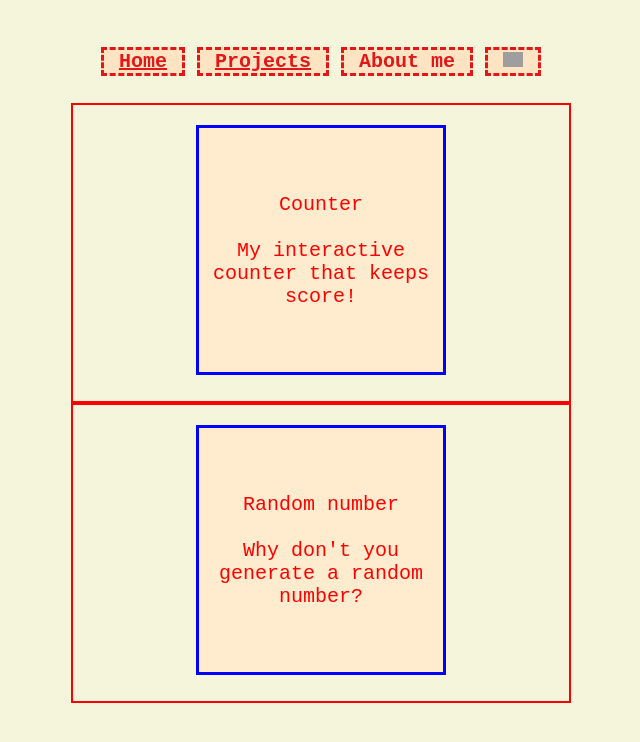
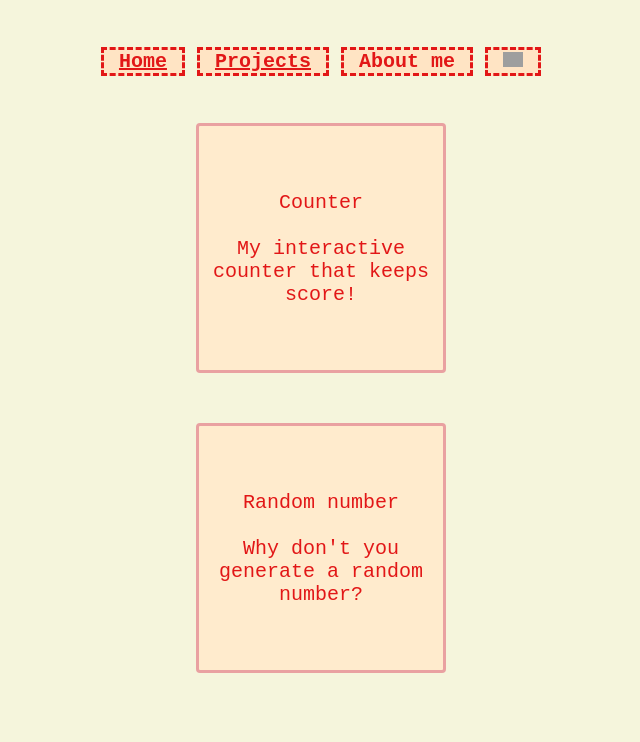
Before and after one commit to SeamlyUK/Seamly, a plain HTML site: page Projects.html in a window 1280 px wide. Shown: the whole page, without its empty margins (319-959 px from the left). Drawn offline with Linux system fonts and the light colour scheme; grey boxes are pictures that could not be loaded.

Commit message:
Update to website

```diff
--- a/styles.css
+++ b/styles.css
@@ -25,6 +25,7 @@ h1 {
 
 .first {
     color: rgb(37, 37, 26);
+    text-align: center;
 }
 
 p {
@@ -90,9 +91,9 @@ a {
     display: flex;
     height: 300px;
     width: 500px;
-    border: 2px solid red;
     justify-content: center;
     justify-content: space-evenly;
+    color: rgb(226, 23, 23);
 }
 
 .p1 {
@@ -102,10 +103,11 @@ a {
     text-align: center;
     width: 250px;
     height: 250px;
-    border: 3px solid blue;
+    border: 3px solid rgb(233, 161, 161);
+    border-radius: 4px;
     margin-top: 20px;
     background-color: blanchedalmond;
-    color: red;
+    color: rgb(226, 23, 23);
 }
 
 .noline {
```
Also changed, not shown: index.html (+3 -3 lines).
